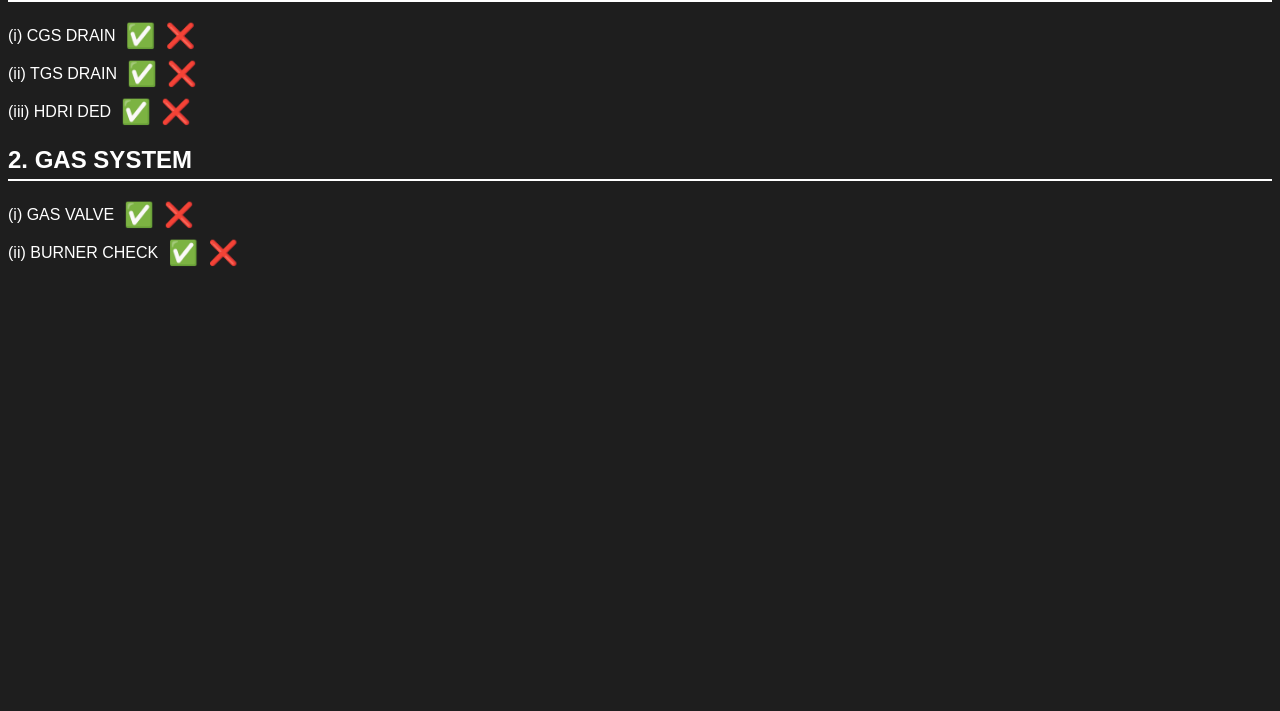
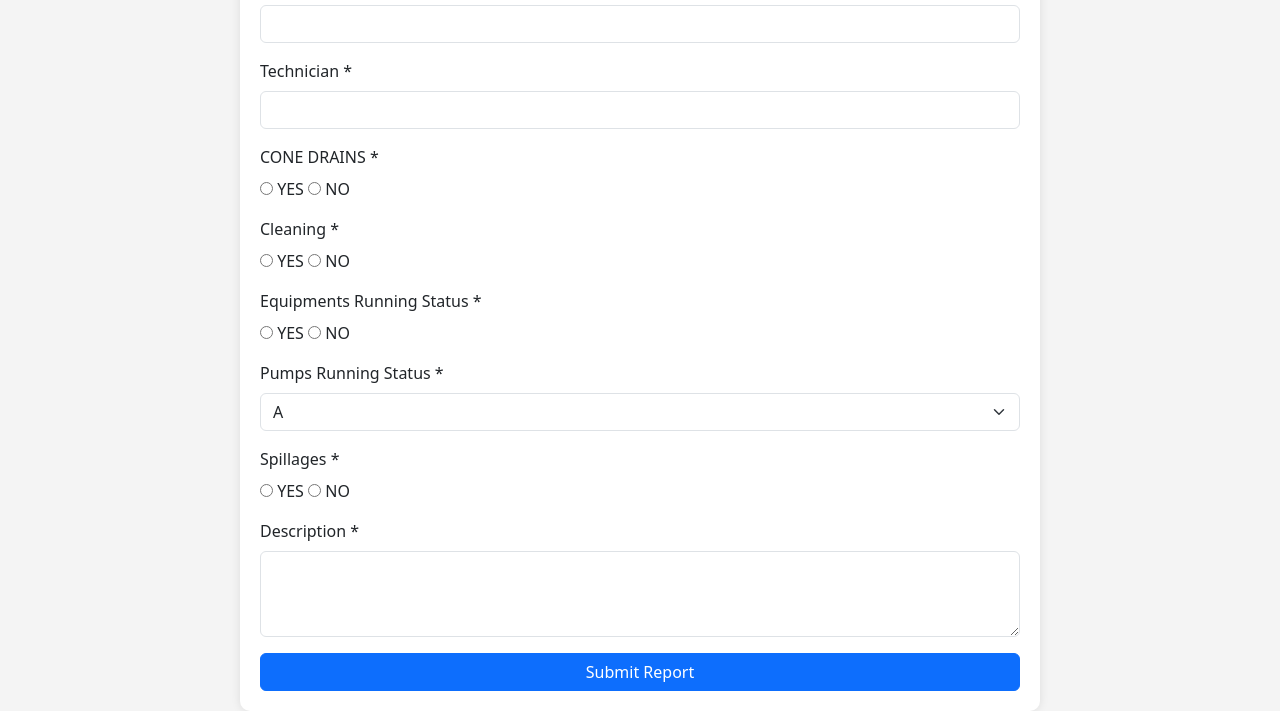
Before and after one commit to piyush1509-collab/FIELD-ENGINEER-SHIFT-REPORT-, a plain HTML site: page furnace.html in a window 1280 px wide. Shown: the part 113-824 px from the top of the page. Before the commit the page ends 800 px from the top, so only its background shows below. Drawn offline with nearby package versions, Linux system fonts and the light colour scheme.

Commit message:
Update furnace.html

```diff
--- a/furnace.html
+++ b/furnace.html
@@ -3,77 +3,76 @@
 <head>
     <meta charset="UTF-8">
     <meta name="viewport" content="width=device-width, initial-scale=1.0">
-    <title>Furnace Section</title>
-    <link rel="stylesheet" href="styles.css">
-    <script src="script.js" defer></script>
+    <title>Furnace Shift Report</title>
+    <link rel="stylesheet" href="https://cdnjs.cloudflare.com/ajax/libs/bootstrap/5.3.0/css/bootstrap.min.css">
+    <style>
+        body {
+            background-color: #f4f4f4;
+        }
+        .container {
+            max-width: 800px;
+            background: white;
+            padding: 20px;
+            border-radius: 10px;
+            box-shadow: 0px 0px 10px rgba(0,0,0,0.1);
+            margin-top: 20px;
+        }
+    </style>
 </head>
 <body>
-    <h1>Furnace Section</h1>
+    <div class="container">
+        <h2 class="text-center">Furnace Shift Report</h2>
+        <form>
+            <div class="mb-3">
+                <label class="form-label">Name of the Engineer *</label>
+                <input type="text" class="form-control" required>
+            </div>
 
-    <section>
-        <h2>1. CONE DRAINS</h2>
-        <div class="sub-section">
-            <label>(i) CGS DRAIN</label>
-            <input type="checkbox" class="yes" id="cgs-yes"><label for="cgs-yes">✅</label>
-            <input type="checkbox" class="no" id="cgs-no"><label for="cgs-no">❌</label>
-        </div>
-        <div class="sub-section">
-            <label>(ii) TGS DRAIN</label>
-            <input type="checkbox" class="yes" id="tgs-yes"><label for="tgs-yes">✅</label>
-            <input type="checkbox" class="no" id="tgs-no"><label for="tgs-no">❌</label>
-        </div>
-        <div class="sub-section">
-            <label>(iii) HDRI DED</label>
-            <input type="checkbox" class="yes" id="hdri-yes"><label for="hdri-yes">✅</label>
-            <input type="checkbox" class="no" id="hdri-no"><label for="hdri-no">❌</label>
-        </div>
-    </section>
+            <div class="mb-3">
+                <label class="form-label">Technician *</label>
+                <input type="text" class="form-control" required>
+            </div>
 
-    <section>
-        <h2>2. GAS SYSTEM</h2>
-        <div class="sub-section">
-            <label>(i) GAS VALVE</label>
-            <input type="checkbox" class="yes" id="gas-valve-yes"><label for="gas-valve-yes">✅</label>
-            <input type="checkbox" class="no" id="gas-valve-no"><label for="gas-valve-no">❌</label>
-        </div>
-        <div class="sub-section">
-            <label>(ii) BURNER CHECK</label>
-            <input type="checkbox" class="yes" id="burner-yes"><label for="burner-yes">✅</label>
-            <input type="checkbox" class="no" id="burner-no"><label for="burner-no">❌</label>
-        </div>
-    </section>
+            <div class="mb-3">
+                <label class="form-label">CONE DRAINS *</label><br>
+                <input type="radio" name="cone_drain" value="YES"> YES
+                <input type="radio" name="cone_drain" value="NO"> NO
+            </div>
 
-    <style>
-        body {
-            background-color: #1e1e1e;
-            color: white;
-            font-family: Arial, sans-serif;
-        }
-        h2 {
-            border-bottom: 2px solid white;
-            padding-bottom: 5px;
-        }
-        .sub-section {
-            display: flex;
-            align-items: center;
-            margin-bottom: 10px;
-        }
-        .sub-section label {
-            margin-right: 10px;
-        }
-        input[type="checkbox"] {
-            display: none;
-        }
-        label[for] {
-            font-size: 24px;
-            cursor: pointer;
-        }
-        input.yes:checked + label {
-            color: green;
-        }
-        input.no:checked + label {
-            color: red;
-        }
-    </style>
+            <div class="mb-3">
+                <label class="form-label">Cleaning *</label><br>
+                <input type="radio" name="cleaning" value="YES"> YES
+                <input type="radio" name="cleaning" value="NO"> NO
+            </div>
+
+            <div class="mb-3">
+                <label class="form-label">Equipments Running Status *</label><br>
+                <input type="radio" name="equipment_status" value="YES"> YES
+                <input type="radio" name="equipment_status" value="NO"> NO
+            </div>
+
+            <div class="mb-3">
+                <label class="form-label">Pumps Running Status *</label><br>
+                <select class="form-select" required>
+                    <option value="A">A</option>
+                    <option value="B">B</option>
+                    <option value="BOTH">Both</option>
+                </select>
+            </div>
+
+            <div class="mb-3">
+                <label class="form-label">Spillages *</label><br>
+                <input type="radio" name="spillages" value="YES"> YES
+                <input type="radio" name="spillages" value="NO"> NO
+            </div>
+
+            <div class="mb-3">
+                <label class="form-label">Description *</label>
+                <textarea class="form-control" rows="3" required></textarea>
+            </div>
+
+            <button type="submit" class="btn btn-primary w-100">Submit Report</button>
+        </form>
+    </div>
 </body>
 </html>
```
